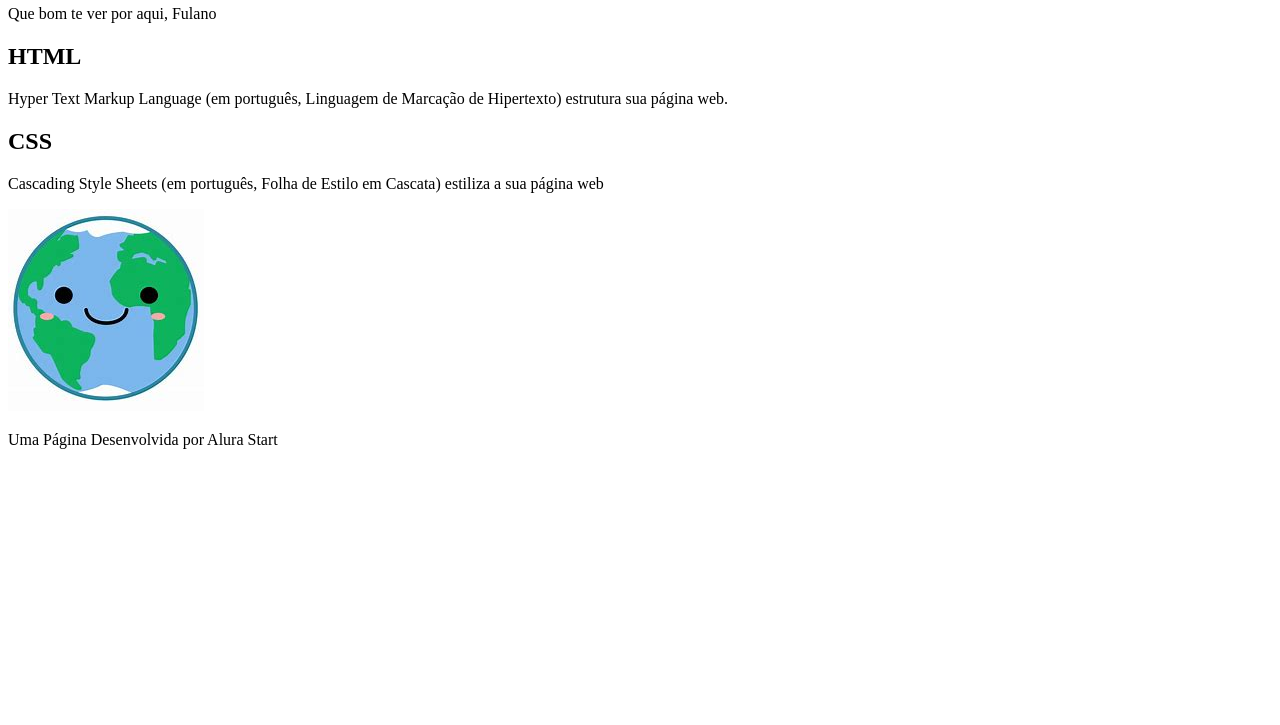
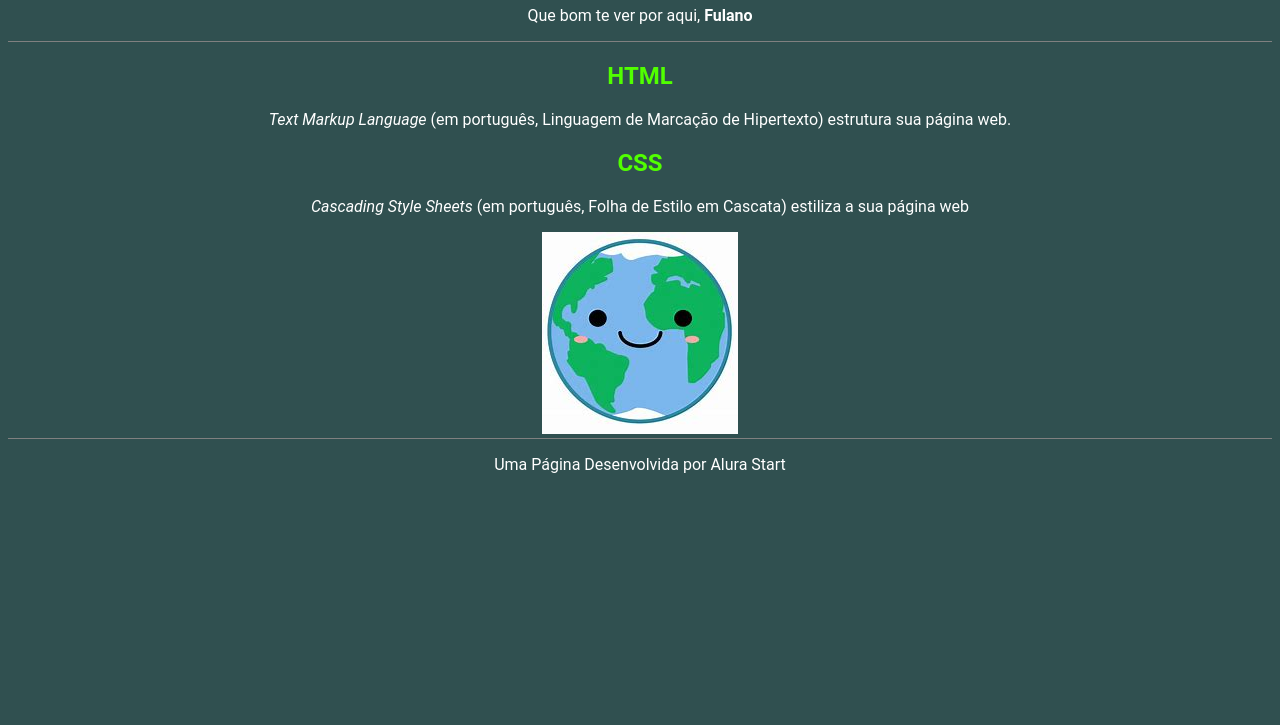
Before and after one commit to arrocha929/hello-world, a plain HTML site: page index.html in a window 1280 px wide. Shown: the part 75-800 px from the top of the page. Drawn offline with Linux system fonts and the light colour scheme.

Commit message:
criamos a estilização do site

```diff
--- a/index.html
+++ b/index.html
@@ -4,20 +4,21 @@
     <meta charset="UTF-8">
     <meta name="viewport" content="width=device-width, initial-scale=1.0">
     <title>Hello World</title>
+    <link rel="stylesheet" href="style.css">
 </head>
 <body>
     <header>
         <h1>HELLO WORLD</h1>
-        <P>Que bom te ver por aqui, Fulano</P>
+        <P>Que bom te ver por aqui, <span id="nome-usuário">Fulano</span></P>
 
     </header>
 
     <section>
         <h2>HTML</h2>
-        <P>Hyper Text Markup Language (em português, Linguagem de Marcação de Hipertexto) estrutura sua página web.</P>
+        <P><span class="texto-inglês">Text Markup Language</span> (em português, Linguagem de Marcação de Hipertexto) estrutura sua página web.</P>
 
         <h2>CSS</h2>
-        <P>Cascading Style Sheets (em português, Folha de Estilo em Cascata) estiliza a sua página web</P>
+        <P><span class="texto-inglês">Cascading Style Sheets</span> (em português, Folha de Estilo em Cascata) estiliza a sua página web</P>
         <img src="imagem/Olá Mundo. png.jpg" alt="o planeta terra sorrindo">
     </section>
 
--- /dev/null
+++ b/style.css
@@ -0,0 +1,26 @@
+h2{
+    color: rgb(81, 255, 0);
+}
+
+body{
+    background-color: #305050;
+    color: white;
+    font-family: roboto;
+    text-align: center;
+}
+
+header{
+    border-bottom: 1px solid grey;
+}
+
+footer{
+    border-top: 1px solid gray;
+}
+
+#nome-usuário{
+    font-weight: bold;
+}
+
+.texto-inglês{
+    font-style: italic;
+}
```
